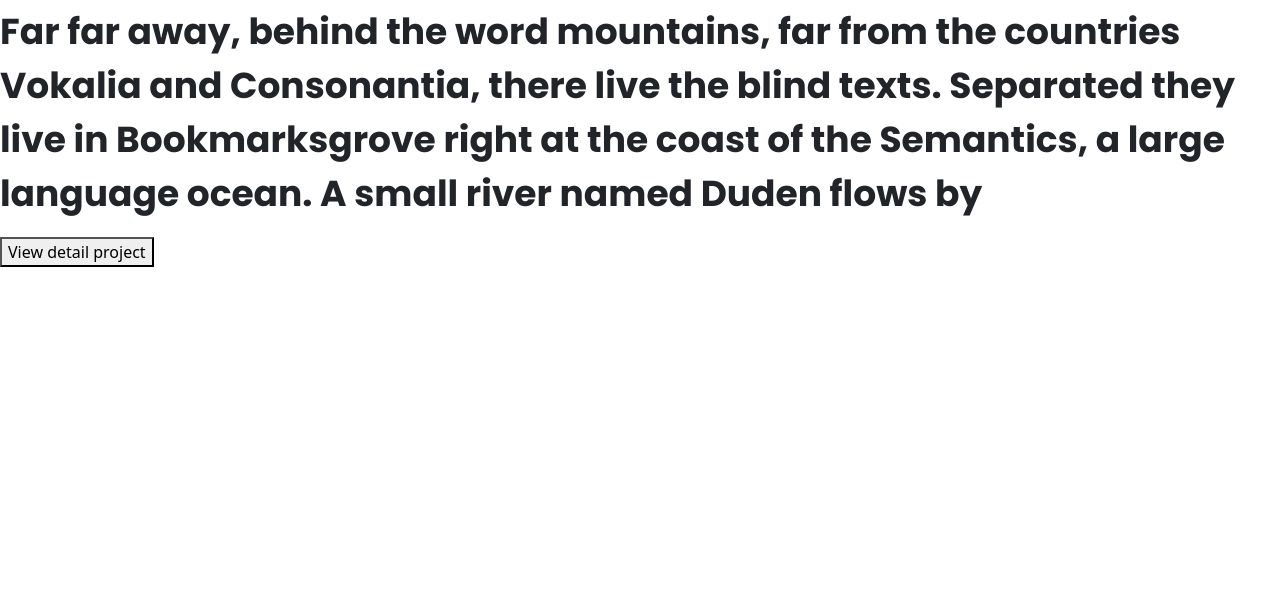
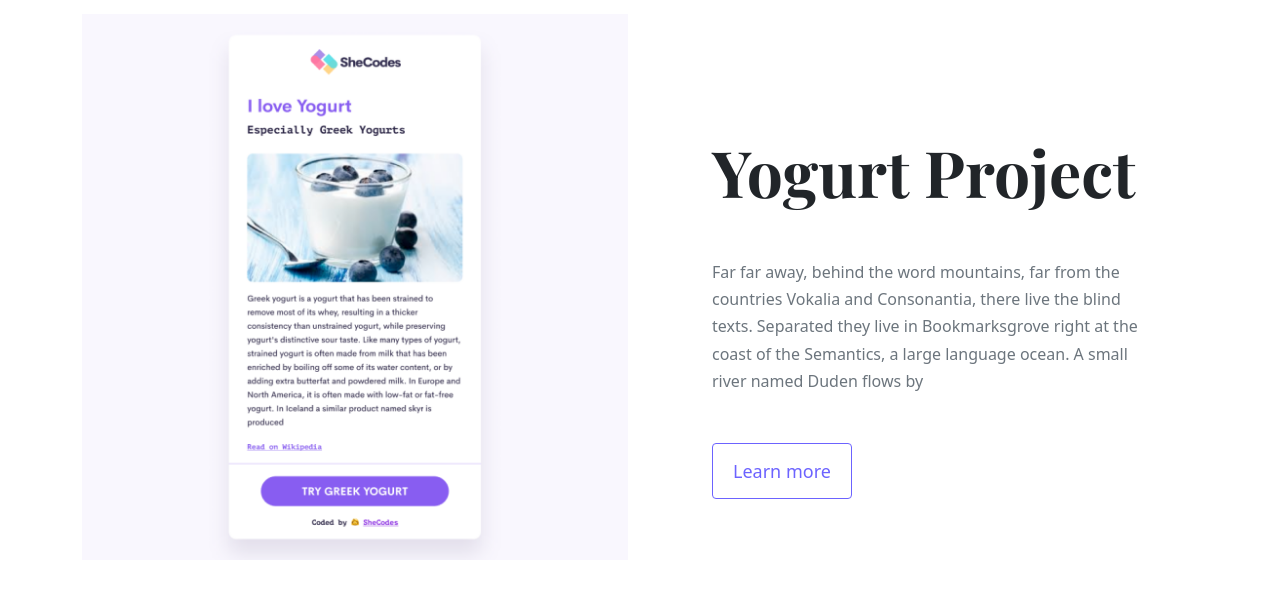
Before and after one commit to Natasza23/Portfolio, a plain HTML site: page index.html in a window 1280 px wide. Shown: the part 767-1374 px from the top of the page. Before the commit the page ends 1034 px from the top, so only its background shows below. Drawn offline with nearby package versions, Linux system fonts and the light colour scheme; a web font is replaced by a local one.

Commit message:
Changed homepage design

```diff
--- a/index.html
+++ b/index.html
@@ -34,21 +34,62 @@
       <h2 class="mb-5">Front-end developer from Poland</h2>
       <a href="#" class="btn contact">Contact me </a>
     </div>
-    <div>
-        <p>
-            Featured Project which my best projects be choice to show
-        </p>
-        <h2>
-            Yogurt Project
+    <p class="text-center m-5">
+      Featured Project which my best projects be choice to show
+    </p>
 
-        </h2>
-        <p>
-            Far far away, behind the word mountains,
-            far from the countries Vokalia and Consonantia,
-            there live the blind texts. Separated they live in Bookmarksgrove
-             right at the coast of the Semantics, a large language ocean.
-             A small river named Duden flows by
-        </p>
-        <button>View detail project</button>
+    <div class="container">
+      <div class="row mb-5">
+        <div class="col d-none d-lg-block">
+          <img src="images/yogurt.png" class="img-fluid" />
+        </div>
+        <div class="col">
+          <div class="project-properties">
+            <h2 class="mb-5">Yogurt Project</h2>
+            <p class="mb-5 text-muted">
+              Far far away, behind the word mountains, far from the countries
+              Vokalia and Consonantia, there live the blind texts. Separated
+              they live in Bookmarksgrove right at the coast of the Semantics, a
+              large language ocean. A small river named Duden flows by
+            </p>
+            <a href="" class="btn btn-branding">Learn more</a>
+          </div>
+        </div>
+      </div>
+      <div class="row mb-5">
+        <div class="col">
+          <div class="project-properties">
+            <h2 class="mb-5">Weather Project</h2>
+            <p class="mb-5 text-muted">
+              Far far away, behind the word mountains, far from the countries
+              Vokalia and Consonantia, there live the blind texts. Separated
+              they live in Bookmarksgrove right at the coast of the Semantics, a
+              large language ocean. A small river named Duden flows by
+            </p>
+            <a href="" class="btn btn-branding">Learn more</a>
+          </div>
+        </div>
+        <div class="col d-none d-lg-block">
+          <img src="images/weather.png" class="img-fluid" />
+        </div>
+      </div>
+      <div class="row">
+        <div class="col d-none d-lg-block">
+          <img src="images/dictionary.png" class="img-fluid" />
+        </div>
+        <div class="col">
+          <div class="project-properties">
+            <h2 class="mb-5">Dictionary Project</h2>
+            <p class="mb-5 text-muted">
+              Far far away, behind the word mountains, far from the countries
+              Vokalia and Consonantia, there live the blind texts. Separated
+              they live in Bookmarksgrove right at the coast of the Semantics, a
+              large language ocean. A small river named Duden flows by
+            </p>
+            <a href="" class="btn btn-branding">Learn more</a>
+          </div>
+        </div>
+      </div>
+    </div>
   </body>
 </html>
--- a/styles/portfolio.css
+++ b/styles/portfolio.css
@@ -8,16 +8,17 @@ font-family: 'Poppins', sans-serif;
   --default-font: "Poppins", sans-serif;
 }
 
-h1 {
+.hero h1 {
   font-family: var(--heading-font);
   font-weight: bold;
   font-size: 96px;
 }
-h2 {
+.hero h2 {
   font-family: var(--default-font);
   font-weight: normal;
+  font-size: 28px;
 }
-p {
+.hero p {
   font-family: var(--default-font);
   font-weight: bold;
   font-size: 36px;
@@ -37,3 +38,43 @@ p {
   text-align: center;
   padding: 160px 0;
 }
+
+h2 {
+  font-family: var(--heading-font);
+  font-size: 64px;
+  font-weight: bold;
+}
+
+p {
+  font-size: 16px;
+  line-height: 1.7;
+}
+
+.btn-branding {
+  line-height: 30px;
+  padding: 12px 20px;
+  background: #fff;
+  border-radius: 4px;
+  color: var(--branding-color);
+  border: 1px solid var(--branding-color);
+  font-size: var(--default-font);
+  font-size: 18px;
+}
+
+.project-properties {
+  padding: 120px 60px;
+}
+
+@media (max-width: 960px) {
+  .hero h1 {
+    font-size: 60px;
+    line-height: 1.5;
+  }
+  .hero {
+    padding: 80px 0;
+  }
+  .project-properties {
+    padding: 0;
+    text-align: center;
+  }
+}
```
Also changed, not shown: images/dictionary.png (added), images/weather.png (added), images/yogurt.png (added).
